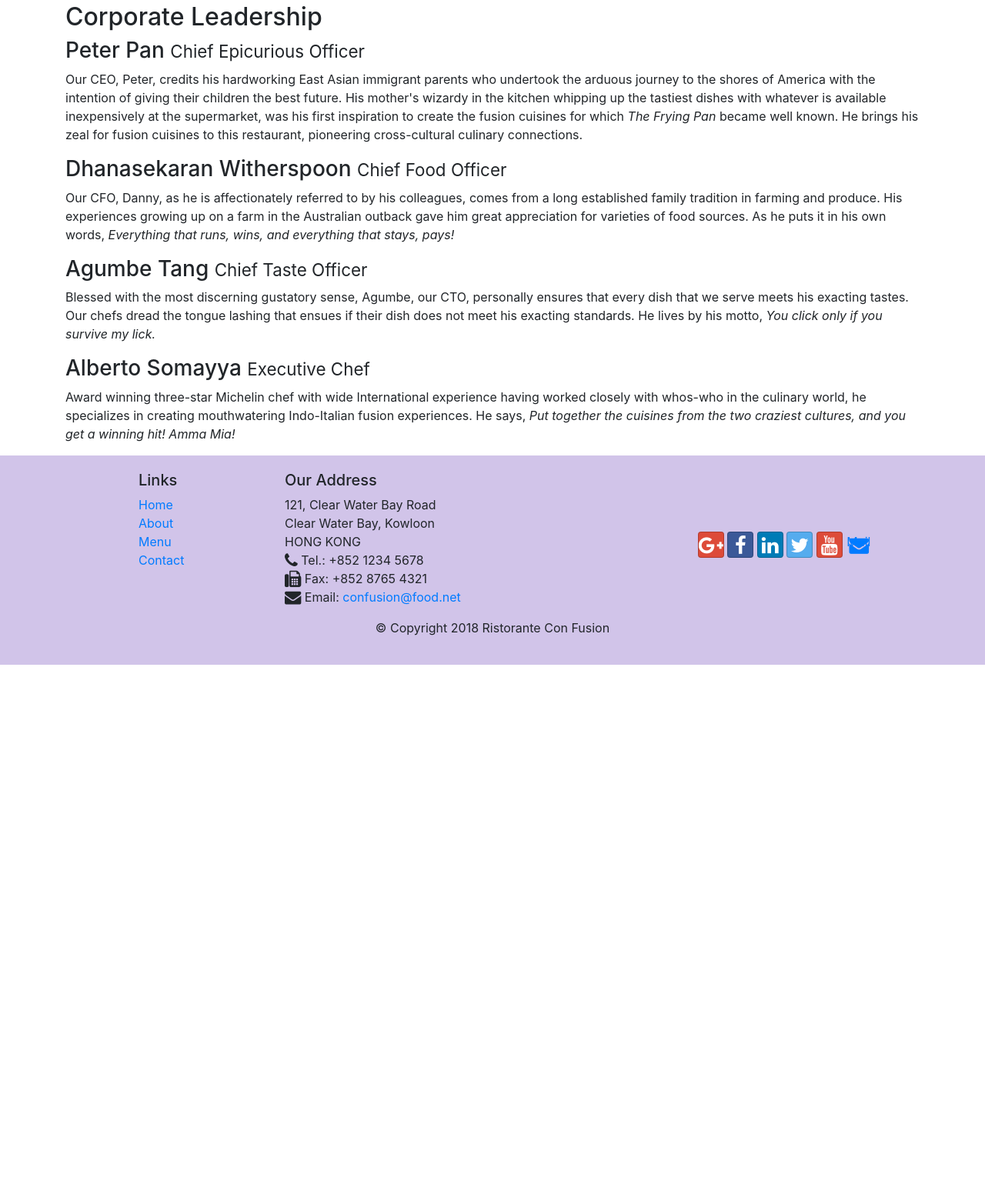
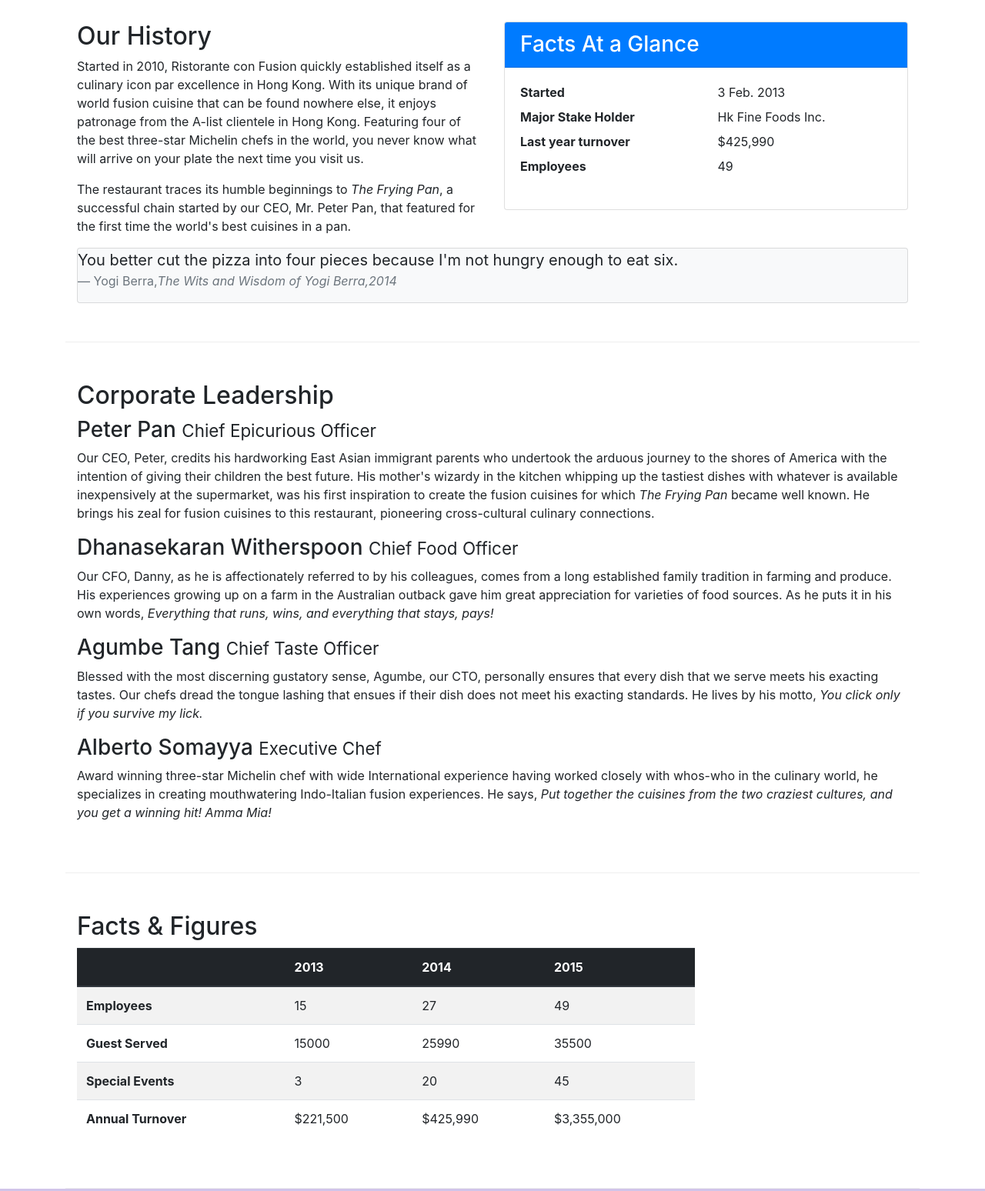
Before and after one commit to ASPS002/work_with_bootstrap, a website: page aboutus.html in a window 1280 px wide. Shown: the part 726-2274 px from the top of the page at 77% size. Before the commit the page ends 1590 px from the top, so only its background shows below. Drawn offline with nearby package versions, Linux system fonts and the light colour scheme.

Commit message:
tables and cards

```diff
--- a/aboutus.html
+++ b/aboutus.html
@@ -25,14 +25,19 @@
             </button>
             <!--data-target-"Navbar" means it is the id of target data-->
             <a class="navbar-brand" href="./index.html">Ristorante Con Fusion</a>
-            <div class="collapse navbar-collapse" id="Navbar"><!--id =navbar targets data specified in button and  class is used so that navbar is collapsed initially-->
+            <div class="collapse navbar-collapse" id="Navbar">
+                <!--id =navbar targets data specified in button and  class is used so that navbar is collapsed initially-->
                 <ul class="navbar-nav mr-auto">
                     <!--mr-auto-[margin-right: auto]-->
-                    <li class="nav-item "><a class="nav-link" href="./index.html"><span class="fa fa-home fa-lg"></span> Home</a></li>
+                    <li class="nav-item "><a class="nav-link" href="./index.html"><span class="fa fa-home fa-lg"></span>
+                            Home</a></li>
                     <!--active-[highlites the home page]-->
-                    <li class="nav-item active"><a class="nav-link" href="#"><span class="fa fa-info fa-lg"></span> About</a></li>
-                    <li class="nav-item"><a class="nav-link" href="#"><span class="fa fa-list fa-lg"></span> Menu</a></li>
-                    <li class="nav-item"><a class="nav-link" href="./contactus.html"><span class="fa fa-address-card fa-lg"></span> Contact</a></li>
+                    <li class="nav-item active"><a class="nav-link" href="#"><span class="fa fa-info fa-lg"></span>
+                            About</a></li>
+                    <li class="nav-item"><a class="nav-link" href="#"><span class="fa fa-list fa-lg"></span> Menu</a>
+                    </li>
+                    <li class="nav-item"><a class="nav-link" href="./contactus.html"><span
+                                class="fa fa-address-card fa-lg"></span> Contact</a></li>
                 </ul>
             </div>
         </div>
@@ -42,7 +47,8 @@
             <div class="row row-header">
                 <div class="col-12 col-sm-6">
                     <h1>Ristorante con Fusion</h1>
-                    <p>We take inspiration from the World's best cuisines, and create a unique fusion experience. Our lipsmacking creations will tickle your culinary senses!</p>
+                    <p>We take inspiration from the World's best cuisines, and create a unique fusion experience. Our
+                        lipsmacking creations will tickle your culinary senses!</p>
                 </div>
                 <div class="col-12 col-sm">
                 </div>
@@ -51,8 +57,8 @@
     </header>
 
     <div class="container">
-        <div class="row">
-            <ol class="col-12 breadcrumb">
+        <div class="row row-content">
+            <ol class="col-12 breadcrumb mb-0">
                 <li class="breadcrumb-item"><a href="./index.html">Home </a></li>
                 <li class="breadcrumb-item active">About Us</li>
             </ol>
@@ -62,31 +68,118 @@
             </div>
         </div>
 
-        <div class="row">
+        <div class="row row-content">
             <div class="col-12 col-sm-6">
                 <h2>Our History</h2>
-                <p>Started in 2010, Ristorante con Fusion quickly established itself as a culinary icon par excellence in Hong Kong. With its unique brand of world fusion cuisine that can be found nowhere else, it enjoys patronage from the A-list clientele in Hong Kong.  Featuring four of the best three-star Michelin chefs in the world, you never know what will arrive on your plate the next time you visit us.</p>
-                <p>The restaurant traces its humble beginnings to <em>The Frying Pan</em>, a successful chain started by our CEO, Mr. Peter Pan, that featured for the first time the world's best cuisines in a pan.</p>
+                <p>Started in 2010, Ristorante con Fusion quickly established itself as a culinary icon par excellence
+                    in Hong Kong. With its unique brand of world fusion cuisine that can be found nowhere else, it
+                    enjoys patronage from the A-list clientele in Hong Kong. Featuring four of the best three-star
+                    Michelin chefs in the world, you never know what will arrive on your plate the next time you visit
+                    us.</p>
+                <p>The restaurant traces its humble beginnings to <em>The Frying Pan</em>, a successful chain started by
+                    our CEO, Mr. Peter Pan, that featured for the first time the world's best cuisines in a pan.</p>
             </div>
-            <div>
+            <div class="col-sm">
+                <div class="card">
+                    <h3 class="card-header bg-primary text-white">Facts At a Glance</h3>
+                    <div class="card-body">
+                        <dl class="row"><!--description list-->
+                        <dt class="col-6">Started</dt>
+                         <dd class="col-6">3 Feb. 2013</dd>
+                         <dt class="col-6">Major Stake Holder</dt>
+                         <dd class="col-6">Hk Fine Foods Inc.</dd>
+                         <dt class="col-6">Last year turnover</dt>
+                         <dd class="col-6">$425,990</dd>
+                         <dt class="col-6">Employees</dt>
+                         <dd class="col-6">49</dd>
+                        </dl>
+                    </div>
+                </div>
+            </div>
+            <div class="col-12">
+                <div class="card card body bg-light">
+                    <blockquote class="blockquote"><!--The <blockquote> tag specifies a section that is quoted from another source.-->
+                        <p class="mb-0"><!--mb-0 means margin bottom 0-->
+                         You better cut the pizza into four pieces
+                         because I'm not hungry enough to eat six.
+                        </p>
+                        <footer class="blockquote-footer">Yogi Berra,<cite title="source title">The Wits and Wisdom of Yogi Berra,2014</cite></footer><!--footer used for authors name-->
+                    </blockquote>
+                </div>
             </div>
         </div>
 
 
-        <div class="row ">
+        <div class="row row-content">
             <div class="col-12">
                 <h2>Corporate Leadership</h2>
                 <h3>Peter Pan <small>Chief Epicurious Officer</small></h3>
-                <p class="d-none d-sm-block">Our CEO, Peter, credits his hardworking East Asian immigrant parents who undertook the arduous journey to the shores of America with the intention of giving their children the best future. His mother's wizardy in the kitchen whipping up the tastiest dishes with whatever is available inexpensively at the supermarket, was his first inspiration to create the fusion cuisines for which <em>The Frying Pan</em> became well known. He brings his zeal for fusion cuisines to this restaurant, pioneering cross-cultural culinary connections.</p>
+                <p class="d-none d-sm-block">Our CEO, Peter, credits his hardworking East Asian immigrant parents who
+                    undertook the arduous journey to the shores of America with the intention of giving their children
+                    the best future. His mother's wizardy in the kitchen whipping up the tastiest dishes with whatever
+                    is available inexpensively at the supermarket, was his first inspiration to create the fusion
+                    cuisines for which <em>The Frying Pan</em> became well known. He brings his zeal for fusion cuisines
+                    to this restaurant, pioneering cross-cultural culinary connections.</p>
                 <h3>Dhanasekaran Witherspoon <small>Chief Food Officer</small></h3>
-                <p class="d-none d-sm-block">Our CFO, Danny, as he is affectionately referred to by his colleagues, comes from a long established family tradition in farming and produce. His experiences growing up on a farm in the Australian outback gave him great appreciation for varieties of food sources. As he puts it in his own words, <em>Everything that runs, wins, and everything that stays, pays!</em></p>
+                <p class="d-none d-sm-block">Our CFO, Danny, as he is affectionately referred to by his colleagues,
+                    comes from a long established family tradition in farming and produce. His experiences growing up on
+                    a farm in the Australian outback gave him great appreciation for varieties of food sources. As he
+                    puts it in his own words, <em>Everything that runs, wins, and everything that stays, pays!</em></p>
                 <h3>Agumbe Tang <small>Chief Taste Officer</small></h3>
-                <p class="d-none d-sm-block">Blessed with the most discerning gustatory sense, Agumbe, our CTO, personally ensures that every dish that we serve meets his exacting tastes. Our chefs dread the tongue lashing that ensues if their dish does not meet his exacting standards. He lives by his motto, <em>You click only if you survive my lick.</em></p>
+                <p class="d-none d-sm-block">Blessed with the most discerning gustatory sense, Agumbe, our CTO,
+                    personally ensures that every dish that we serve meets his exacting tastes. Our chefs dread the
+                    tongue lashing that ensues if their dish does not meet his exacting standards. He lives by his
+                    motto, <em>You click only if you survive my lick.</em></p>
                 <h3>Alberto Somayya <small>Executive Chef</small></h3>
-                <p class="d-none d-sm-block">Award winning three-star Michelin chef with wide International experience having worked closely with whos-who in the culinary world, he specializes in creating mouthwatering Indo-Italian fusion experiences. He says, <em>Put together the cuisines from the two craziest cultures, and you get a winning hit! Amma Mia!</em></p>
+                <p class="d-none d-sm-block">Award winning three-star Michelin chef with wide International experience
+                    having worked closely with whos-who in the culinary world, he specializes in creating mouthwatering
+                    Indo-Italian fusion experiences. He says, <em>Put together the cuisines from the two craziest
+                        cultures, and you get a winning hit! Amma Mia!</em></p>
             </div>
         </div>
-
+        <div class="row row-content">
+            <div class="col-12 col-sm-9">
+                <h2>Facts &amp; Figures</h2>
+                <div class="table-responsive"><!--so that it becomes scrollable on small screen sizes-->
+                <table class="table table-striped">
+                    <thead class="thead-dark">
+                        <th>&nbsp;</th><!--this adds space-->
+                        <th>2013</th>
+                        <th>2014</th>
+                        <th>2015</th>
+                    </thead>
+                    <tbody>
+                        <tr>
+                            <th>Employees</th><!--th basically is dark and td islight-->
+                            <td>15</td>
+                            <td>27</td>
+                            <td>49</td>
+                        </tr>
+                        <tr>
+                            <th>Guest Served</th><!--th basically is dark and td islight-->
+                            <td>15000</td>
+                            <td>25990</td>
+                            <td>35500</td>
+                        </tr>
+                        <tr>
+                            <th>Special Events</th><!--th basically is dark and td islight-->
+                            <td>3</td>
+                            <td>20</td>
+                            <td>45</td>
+                        </tr>
+                        <tr>
+                            <th>Annual Turnover</th><!--th basically is dark and td islight-->
+                            <td>$221,500</td>
+                            <td>$425,990</td>
+                            <td>$3,355,000</td>
+                        </tr>
+                    </tbody>
+                </table>
+                </div>
+            </div>
+            <div class="col-12 col-sm-3">
+            </div>
+        </div>
     </div>
 
     <footer class="footer">
@@ -109,16 +202,22 @@
                         HONG KONG<br>
                         <i class="fa fa-phone fa-lg"></i> Tel.: +852 1234 5678<br>
                         <i class="fa fa-fax fa-lg"></i> Fax: +852 8765 4321<br>
-		              <i class="fa fa-envelope fa-lg"></i> Email: <a href="mailto:confusion@food.net">confusion@food.net</a>
+                        <i class="fa fa-envelope fa-lg"></i> Email: <a
+                            href="mailto:confusion@food.net">confusion@food.net</a>
                     </address>
                 </div>
                 <div class="col-12 col-sm-4 align-self-center">
                     <div class="text-center">
-                        <a class="btn btn-social-icon btn-google" href="http://google.com/+"><i class="fa fa-google-plus fa-lg"></i></a>
-                        <a class="btn btn-social-icon btn-facebook" href="http://www.facebook.com/profile.php?id="><i class="fa fa-facebook fa-lg"></i></a>
-                        <a class="btn btn-social-icon btn-linkedin" href="http://www.linkedin.com/in/"><i class="fa fa-linkedin fa-lg"></i></a>
-                        <a class="btn btn-social-icon btn-twitter" href="http://twitter.com/"><i class="fa fa-twitter fa-lg"></i></a>
-                        <a class="btn btn-social-icon btn-google" href="http://youtube.com/"><i class="fa fa-youtube fa-lg"></i></a>
+                        <a class="btn btn-social-icon btn-google" href="http://google.com/+"><i
+                                class="fa fa-google-plus fa-lg"></i></a>
+                        <a class="btn btn-social-icon btn-facebook" href="http://www.facebook.com/profile.php?id="><i
+                                class="fa fa-facebook fa-lg"></i></a>
+                        <a class="btn btn-social-icon btn-linkedin" href="http://www.linkedin.com/in/"><i
+                                class="fa fa-linkedin fa-lg"></i></a>
+                        <a class="btn btn-social-icon btn-twitter" href="http://twitter.com/"><i
+                                class="fa fa-twitter fa-lg"></i></a>
+                        <a class="btn btn-social-icon btn-google" href="http://youtube.com/"><i
+                                class="fa fa-youtube fa-lg"></i></a>
                         <a class="btn btn-social-icon" href="mailto:"><i class="fa fa-envelope fa-lg"></i>Mail</a>
                     </div>
                 </div>
```
Also changed, not shown: contactus.html (+2 -1 lines). Lines whose indentation alone changed are shown as unchanged.
